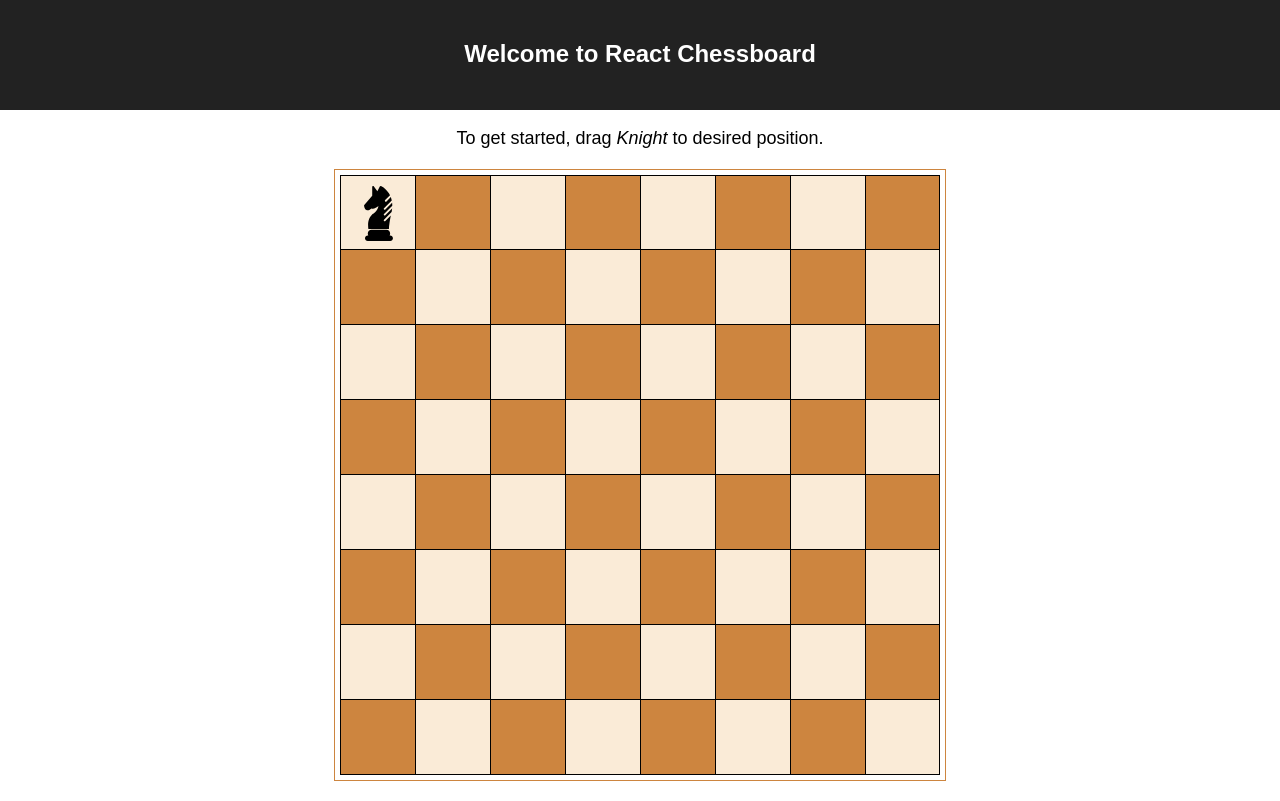
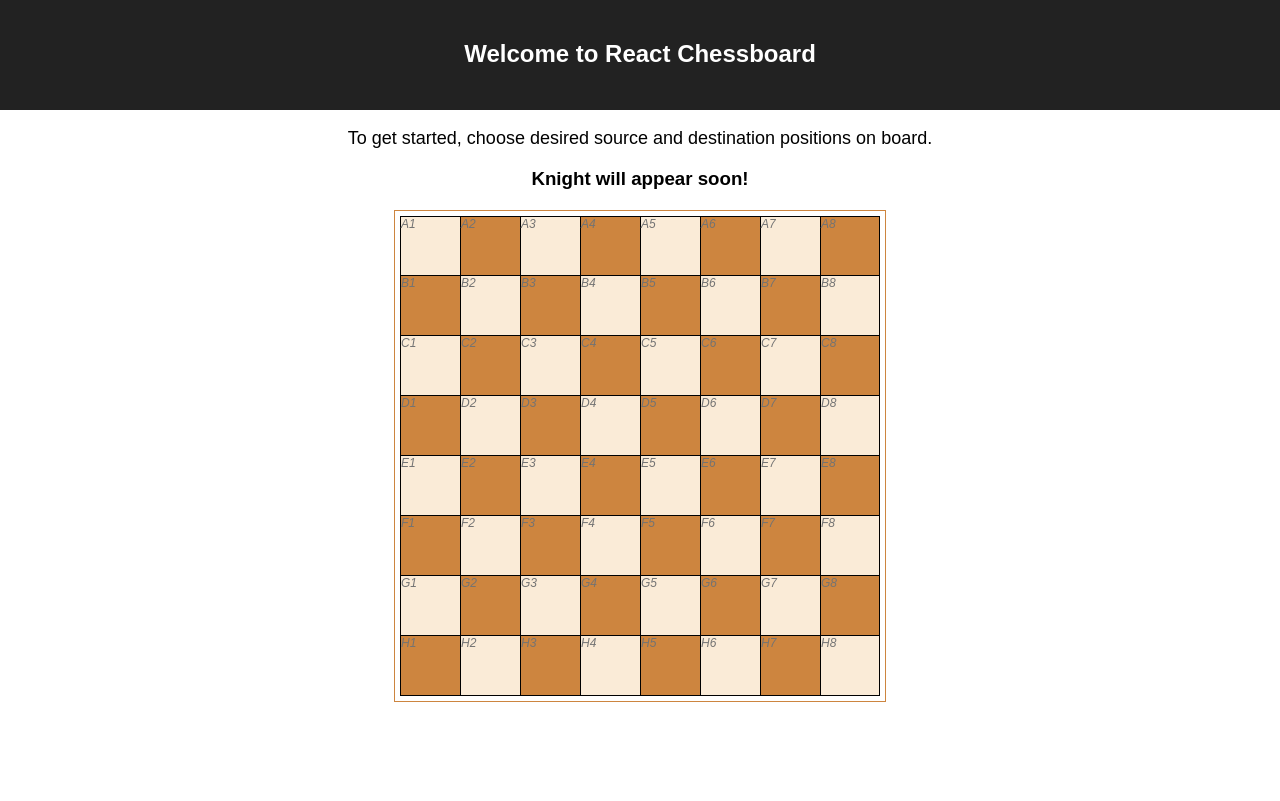
Before and after one commit to Al1mirage/chessboard, a React (Create React App) app: page / in a window 1280 px wide. Built offline with nearby package versions, Linux system fonts and the light colour scheme.

Commit message:
[UPDATE] - Added 3rd party lib to calculate routes. Added interactivity.

```diff
--- a/package.json
+++ b/package.json
@@ -3,6 +3,7 @@
   "version": "0.1.0",
   "private": true,
   "dependencies": {
+    "lodash": "^4.17.4",
     "react": "^15.6.1",
     "react-dom": "^15.6.1",
     "react-scripts": "1.0.11"
--- a/src/App.js
+++ b/src/App.js
@@ -10,7 +10,7 @@ class App extends Component {
                     <h2>Welcome to React Chessboard</h2>
                 </div>
                 <p className="App-intro">
-                    To get started, drag <cite>Knight</cite> to desired position.
+                    To get started, choose desired source and destination positions on board.
                 </p>
                 <Board />
             </div>
--- a/src/components/Board.css
+++ b/src/components/Board.css
@@ -1,7 +1,13 @@
 .Board {
+}
+
+.Board-Info {
+}
+
+.Board-Data {
     display: flex;
     flex-wrap: wrap;
-    width: 600px;
+    width: 480px;
     margin: 20px auto;
     border: 1px solid #cd853f;
     padding: 5px;
--- a/src/components/Board.js
+++ b/src/components/Board.js
@@ -1,19 +1,90 @@
-import React from 'react';
+import React, { Component } from 'react';
 import './Board.css';
 import Square from './Square';
+import _ from 'lodash';
+import getShortestPath from '../libs/knightMoves';
 
-export default function Board() {
-    const boardSize = {
-        x: 8,
-        y: 8
-    }, squaresList = [];
-    for (let i = 0; i < boardSize.x; i++) {
-        for (let j = 0; j < boardSize.y; j++) {
-            const key = i * boardSize.x + j;
-            squaresList.push(<Square key={key} position={{i, j}} />);
+export default class Board extends Component {
+    constructor(props) {
+        super(props);
+        this.handleSquareSelection = this.handleSquareSelection.bind(this);
+        this.state = {
+            selectedSquares: []
+        };
+    }
+
+    handleSquareSelection(position) {
+        this.movesCount = null;
+        this.setState((prevState) => {
+            let selectedSquares = prevState.selectedSquares;
+
+            switch(selectedSquares.length) {
+                case 0:
+                    selectedSquares.push(position);
+                    break;
+                case 1:
+                    this.movesCount = getShortestPath(
+                        {
+                            x: selectedSquares[0].i,
+                            y: selectedSquares[0].j
+                        }, {
+                            x: position.i,
+                            y: position.j
+                        }
+                    );
+                    selectedSquares.push(position);
+                    break;
+                case 2:
+                default:
+                    selectedSquares = [position];
+                    break;
+            }
+
+            return { selectedSquares };
+        });
+    }
+
+    render() {
+        const boardSize = 8;
+        const squaresList = [];
+        const { selectedSquares } = this.state;
+        let boardInfo = 'Knight will appear soon!';
+
+        if (this.movesCount) {
+            boardInfo = 'Wooot! You can reach there in ';
+            if (this.movesCount === 1) {
+                boardInfo += `${this.movesCount} moves.`;
+            } else {
+                boardInfo += `${this.movesCount} moves.`;
+            }
         }
+
+        for (let i = 0; i < boardSize; i++) {
+            for (let j = 0; j < boardSize; j++) {
+                const squareProps = {
+                    key: (i * boardSize) + j,
+                    position: { i, j },
+                    isSource: false,
+                    isDest: false,
+                    handleSquareSelection: this.handleSquareSelection
+                };
+
+                if (selectedSquares.length && _.isEqual(selectedSquares[0], { i, j })) {
+                    squareProps.isSource = true;
+                } else if (selectedSquares.length === 2 && _.isEqual(selectedSquares[1], { i, j })) {
+                    squareProps.isDest = true;
+                }
+
+                squaresList.push(
+                    <Square {...squareProps} />
+                );
+            }
+        }
+        return (
+            <div className="Board">
+                <h3 className="Board-Info">{boardInfo}</h3>
+                <div className="Board-Data">{squaresList}</div>
+            </div>
+        );
     }
-    return (
-        <div className="Board">{squaresList}</div>
-    );
 }
--- a/src/components/Knight.css
+++ b/src/components/Knight.css
@@ -1,7 +1,7 @@
 .Knight {
-    width: 75px;
-    height: 75px;
-    padding: 10px;
+    width: 60px;
+    height: 60px;
+    padding: 5px;
     box-sizing: border-box;
     cursor: pointer;
 }
--- a/src/components/Square.css
+++ b/src/components/Square.css
@@ -1,18 +1,43 @@
 .Square {
-    width: 75px;
-    height: 75px;
     background: #faebd7;
     border-left: 1px solid #000;
     border-bottom: 1px solid #000;
     box-sizing: border-box;
+    cursor: pointer;
+    height: 60px;
+    position: relative;
+    width: 60px;
 }
-
 .Square:nth-child(-n+8) {
     border-top: 1px solid #000;
 }
 .Square:nth-child(8n) {
     border-right: 1px solid #000;
 }
-.Even:nth-child(even), .Odd:nth-child(odd) {
+.Square.Even:nth-child(even), .Square.Odd:nth-child(odd) {
     background: #cd853f;
 }
+.Square:hover {
+    opacity: 0.5;
+}
+.Square.Dest {
+    /** Needed to do this important to avoid overwriting by even/odd backgrounds **/
+    background: #ff7f50 !important;
+    animation-name: blink;
+    animation-duration: 2s;
+}
+@keyframes blink {
+    0%   {background-color: #ff7f50;}
+    25%  {background-color: #faebd7;}
+    50%  {background-color: #ff7f50;}
+    75%  {background-color: #faebd7;}
+    100% {background-color: #ff7f50;}
+}
+
+.Square > i {
+    left: 0;
+    position: absolute;
+    top: 0;
+    color: #737373;
+    font-size: 12px;
+}
--- a/src/components/Square.js
+++ b/src/components/Square.js
@@ -1,17 +1,42 @@
-import React from 'react';
+import React, { Component } from 'react';
 import './Square.css';
 import Knight from './Knight';
 
-export default function Square({ position: {i, j} }) {
-    let classNames = 'Square';
-    if (i % 2) {
-        classNames += ' Odd';
-    } else {
-        classNames += ' Even';
+export default class Square extends Component {
+    constructor(props) {
+        super(props);
+        this.handleClick = this.handleClick.bind(this);
     }
 
-    if (!(i + j)) {
-        return <div className={classNames}><Knight /></div>;
+    handleClick(e) {
+        e.preventDefault();
+        this.props.handleSquareSelection(this.props.position);
     }
-    return <div className={classNames}></div>;
+
+    render() {
+        let classNames = 'Square';
+        const { isSource, isDest, position: { i, j } } = this.props;
+        const squareMark = String.fromCharCode((65 + i)) + '' +  (j + 1);
+
+        if (i % 2) {
+            classNames += ' Odd';
+        } else {
+            classNames += ' Even';
+        }
+
+        if (isDest) {
+            classNames += ' Dest';
+        }
+
+        if (isSource) {
+            return (
+                <div className={classNames} onClick={this.handleClick}>
+                    <i>{squareMark}</i>
+                    <Knight />
+                </div>
+            );
+        }
+
+        return <div className={classNames} onClick={this.handleClick}><i>{squareMark}</i></div>;
+    }
 }
--- /dev/null
+++ b/src/libs/knightMoves.js
@@ -0,0 +1,66 @@
+function getNextPositions(start) {
+    const moves = [
+        { x: -2, y: -1 },
+        { x: -2, y: +1 },
+        { x: -1, y: -2 },
+        { x: -1, y: +2 },
+        { x: +1, y: -2 },
+        { x: +1, y: +2 },
+        { x: +2, y: -1 },
+        { x: +2, y: +1 }
+    ];
+    const positions = [];
+
+    for (let i = 0; i < moves.length; i++) {
+        let move = moves[i];
+        const position = {};
+        position.x = start.x + move.x;
+        position.y = start.y + move.y;
+        positions.push(position);
+    }
+
+    return positions;
+}
+
+function countMoves(source, destination, depth = 0, cache = {}) {
+    let result = (cache[destination.x] || {})[destination.y];
+
+    if (result) {
+        return result;
+    }
+
+    if (source.x === destination.x && source.y === destination.y) {
+        result = 0;
+    } else if (depth > 100) {
+        result = -2;
+    } else {
+        let minMoves = Infinity;
+        let nextPositions = getNextPositions(destination);
+
+        for (let i = 0; i < nextPositions.length; i++) {
+            const nextPosition = nextPositions[i];
+            const result = countMoves(source, nextPosition, depth + 1, cache);
+
+            if (result < 0) {
+                continue;
+            }
+
+            minMoves = Math.min(minMoves, 1 + result);
+        }
+
+        if (minMoves === Infinity) {
+            result = -2
+        } else {
+            result = minMoves
+        }
+    }
+
+    cache[destination.x] = cache[destination.x] || {};
+    cache[destination.x][destination.y] = result;
+
+    return result;
+}
+
+export default function getShortestPath(source, destination) {
+    return countMoves(source, destination);
+}
```
Also changed, not shown: 1 other file (tests, documents, lock files or other folders).
